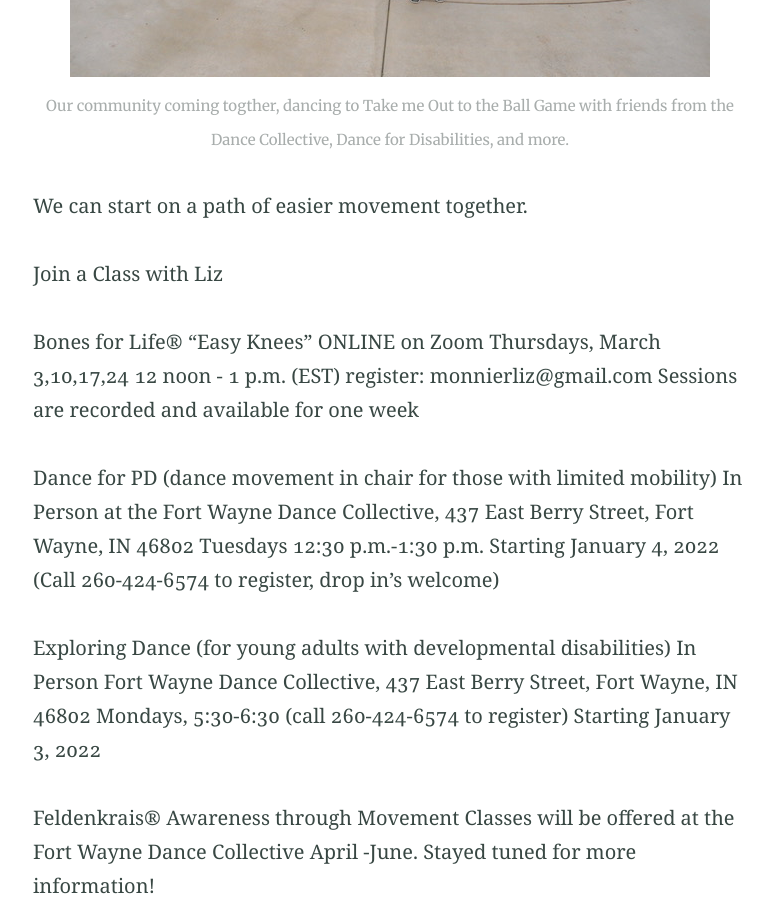
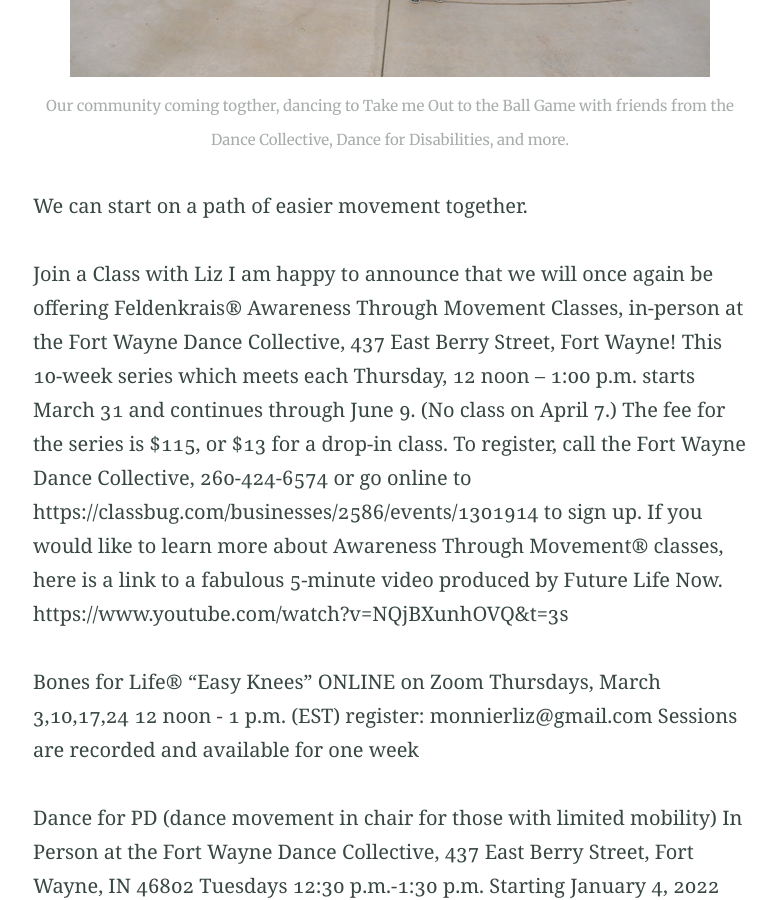
Before and after one commit to monnierliz/monnierliz.github.io, a Jekyll site: the page built from index.md, in a window 1280 px wide and 900 px high, scrolled down 2816 px. Shown: the whole window, without its empty margins (250-1026 px from the left). Built offline with Jekyll 4.4.1, drawn with Linux system fonts in a browser that asks for light colours.

Commit message:
Updated schedule for ATM classes

```diff
--- a/index.md
+++ b/index.md
@@ -43,6 +43,10 @@ be a better swimmer. For others they look to movement to reduce stress.
 We can start on a path of easier movement together.
 
 Join a Class with Liz
+I am happy to announce that we will once again be offering Feldenkrais® Awareness Through Movement Classes, in-person at the Fort Wayne Dance Collective, 437 East Berry Street, Fort Wayne!
+This 10-week series which meets each Thursday, 12 noon – 1:00 p.m. starts March 31 and continues through June 9. (No class on April 7.) The fee for the series is $115, or $13 for a drop-in class. To register, call the Fort Wayne Dance Collective, 260-424-6574 or go online to https://classbug.com/businesses/2586/events/1301914 to sign up.
+If you would like to learn more about Awareness Through Movement® classes, here is a link to a fabulous 5-minute video produced by Future Life Now.
+       https://www.youtube.com/watch?v=NQjBXunhOVQ&t=3s
 
 Bones for Life® "Easy Knees"
 ONLINE on Zoom
@@ -61,8 +65,7 @@ Fort Wayne Dance Collective, 437 East Berry Street, Fort Wayne, IN 46802
 Mondays, 5:30-6:30 (call 260-424-6574 to register)
 Starting January 3, 2022
 
-Feldenkrais® Awareness through Movement Classes
-will be offered at the Fort Wayne Dance Collective April -June. Stayed tuned for more information!
+
 
 
 
```
